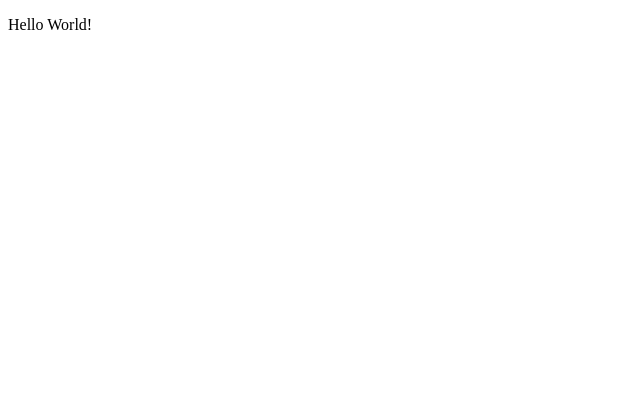
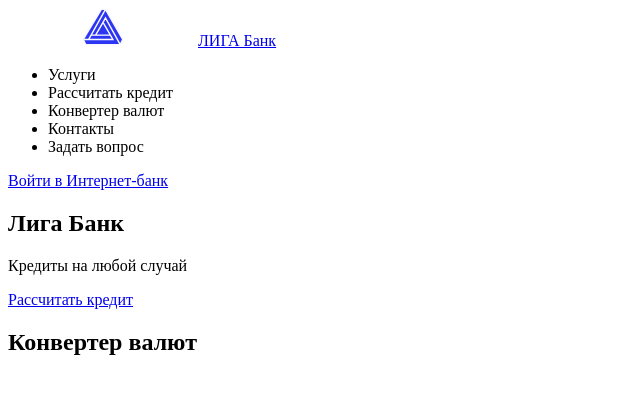
Before and after one commit to KaiZen-prog/league-bank, a React app: page / in a window 1280 px wide. Shown: the top 394 px of the page, without its empty margins (0-640 px from the left). Built offline with nearby package versions, Linux system fonts and the light colour scheme.

Commit message:
Разметка WIP

```diff
--- a/src/components/app.jsx
+++ b/src/components/app.jsx
@@ -1,13 +1,12 @@
 import React from 'react';
+import Header from './header';
+import Main from './main';
 
 const App = () => {
   return (
     <div className="App">
-      <header className="App-header">
-        <p>
-            Hello World!
-        </p>
-      </header>
+      <Header/>
+      <Main/>
     </div>
   );
 };
--- /dev/null
+++ b/src/components/converter.js
@@ -0,0 +1,13 @@
+import React from 'react';
+
+const Converter = () => {
+    return (
+        <section className="converter">
+            <h2 className="promo__header">Конвертер валют</h2>
+        </section>
+    );
+};
+
+Converter.displayName = `Converter`;
+
+export default Converter;
--- /dev/null
+++ b/src/components/header.jsx
@@ -0,0 +1,38 @@
+import React from 'react';
+
+const Header = () => {
+    return (
+        <header className="header">
+            <a className="header__logo" href="#">
+                <img className="header__img" src="/img/logo.svg" width="190" height="38" alt="Лига Банк"/>
+                ЛИГА Банк
+            </a>
+
+            <nav className="header__nav">
+                <ul className="header__nav-list">
+                    <li className="header__nav-item">
+                        Услуги
+                    </li>
+                    <li className="header__nav-item">
+                        Рассчитать кредит
+                    </li>
+                    <li className="header__nav-item header__nav-item--current">
+                        Конвертер валют
+                    </li>
+                    <li className="header__nav-item">
+                        Контакты
+                    </li>
+                    <li className="header__nav-item">
+                        Задать вопрос
+                    </li>
+                </ul>
+            </nav>
+
+            <a className="header__login" href="#">Войти в Интернет-банк</a>
+        </header>
+    );
+};
+
+Header.displayName = `Header`;
+
+export default Header;
--- /dev/null
+++ b/src/components/main.jsx
@@ -0,0 +1,19 @@
+import React from 'react';
+import Converter from "./converter";
+
+const Main = () => {
+    return (
+        <main>
+            <section className="promo">
+                <h1 className="promo__header">Лига Банк</h1>
+                <p className="promo__slogan">Кредиты на любой случай</p>
+                <a className="promo__link" href="#">Рассчитать кредит</a>
+            </section>
+            <Converter/>
+        </main>
+    );
+};
+
+Main.displayName = `Main`;
+
+export default Main;
```
Also changed, not shown: public/img/logo.svg (added).
